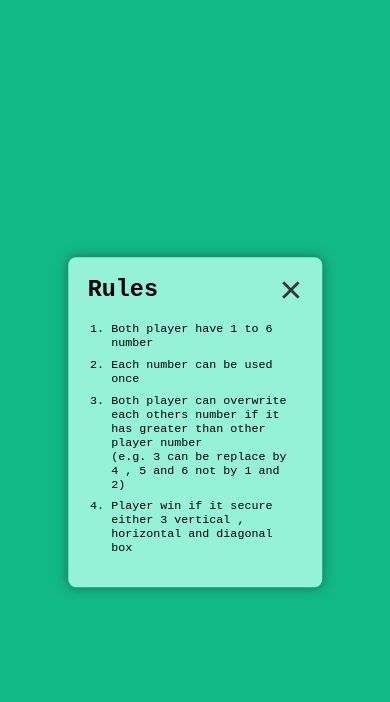
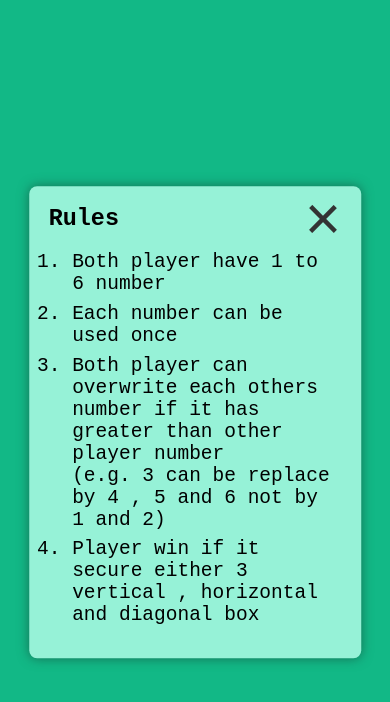
Before and after one commit to seniorLikeToCode/betterVersionOfTicTacToe, a plain HTML site: page index.html in a window 390 px wide. Both pictures are taken after a click on the button "Rules". Drawn offline with Linux system fonts and the light colour scheme.

Commit message:
small changes

```diff
--- a/styles.css
+++ b/styles.css
@@ -35,7 +35,7 @@ body {
   top: 50%;
   left: 50%;
   transform: translate(-50%, -50%);
-  width: 50vmin;
+  width: 80vmin;
   height: auto;
   background-color: #96f2d7;
   padding: 4vmin 4vmin;
@@ -55,7 +55,7 @@ body {
 }
 
 .modal-head h1 {
-  font-size: 4vmin;
+  font-size: 6vmin;
 }
 
 .modal-head .close-modal {
@@ -72,7 +72,7 @@ body {
 }
 
 .modal ol li{
-  font-size: 2vmin;
+  font-size: 3.5vmin;
   padding: 0.5vmin 0;
 }
 
@@ -164,16 +164,16 @@ td:hover {
 
 /* Style for Mobile */
 
-@media screen and (max-width:768px){
+@media screen and (max-width:450px){
   .show-modal {
     font-size: 4vmin;
     padding: 1vmin 3vmin;
-    /* margin: 3vmin 5vmin 0 0; */
+    margin: 3vmin 5vmin 0 0;
     border-radius: 0.7vmin;
   }
 
   .modal {
-    width: 55vmin;
+    width: 75vmin;
     padding: 5vmin 5vmin;
     border-radius: 2vmin;
     box-shadow: 0 0 3vmin #166d53;
@@ -184,7 +184,7 @@ td:hover {
   }
 
   .modal-head .close-modal {
-    font-size: 10vmin;
+    font-size: 16vmin;
     line-height: 5vmin;
   }
 
@@ -193,7 +193,7 @@ td:hover {
   }
 
   .modal ol li{
-    font-size: 3vmin;
+    font-size: 5vmin;
     padding: 1vmin 0;
   }
 
```
